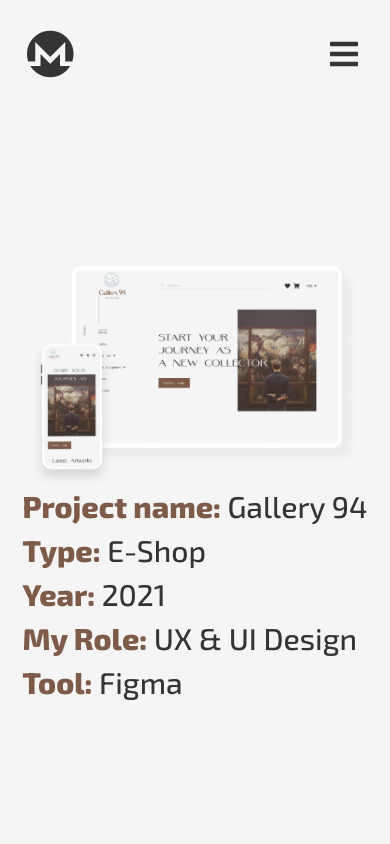
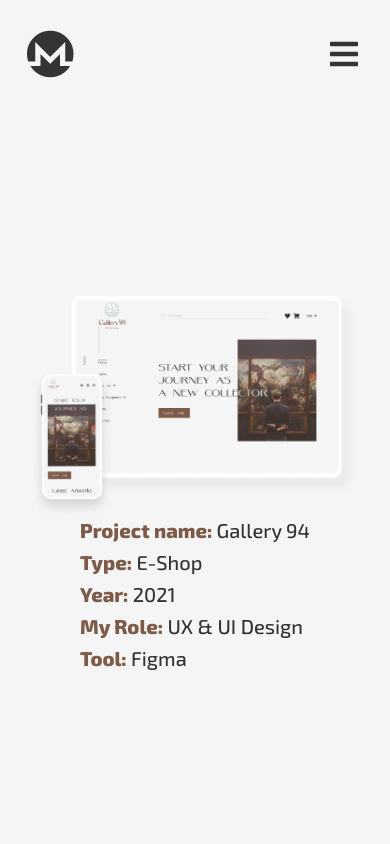
Before and after one commit to martinadimkoska/portfolio, a plain HTML site: page galery94.html in a window 390 px wide. Shown: the top 844 px of the page. Drawn offline with nearby package versions, Linux system fonts and the light colour scheme.

Commit message:
Update style.css

```diff
--- a/css/style.css
+++ b/css/style.css
@@ -898,6 +898,15 @@ font-weight: 500;
     font-size: 1.6rem;
   }
 
+  .hero_txt h3{
+    color: #7D5B48;
+    font-family: 'Exo 2', sans-serif;
+    font-weight: 800;
+    font-size: 20px;
+    text-align: left;
+
+  }
+
   .hero .content {
     display: flex;
     flex-direction: column;
```
